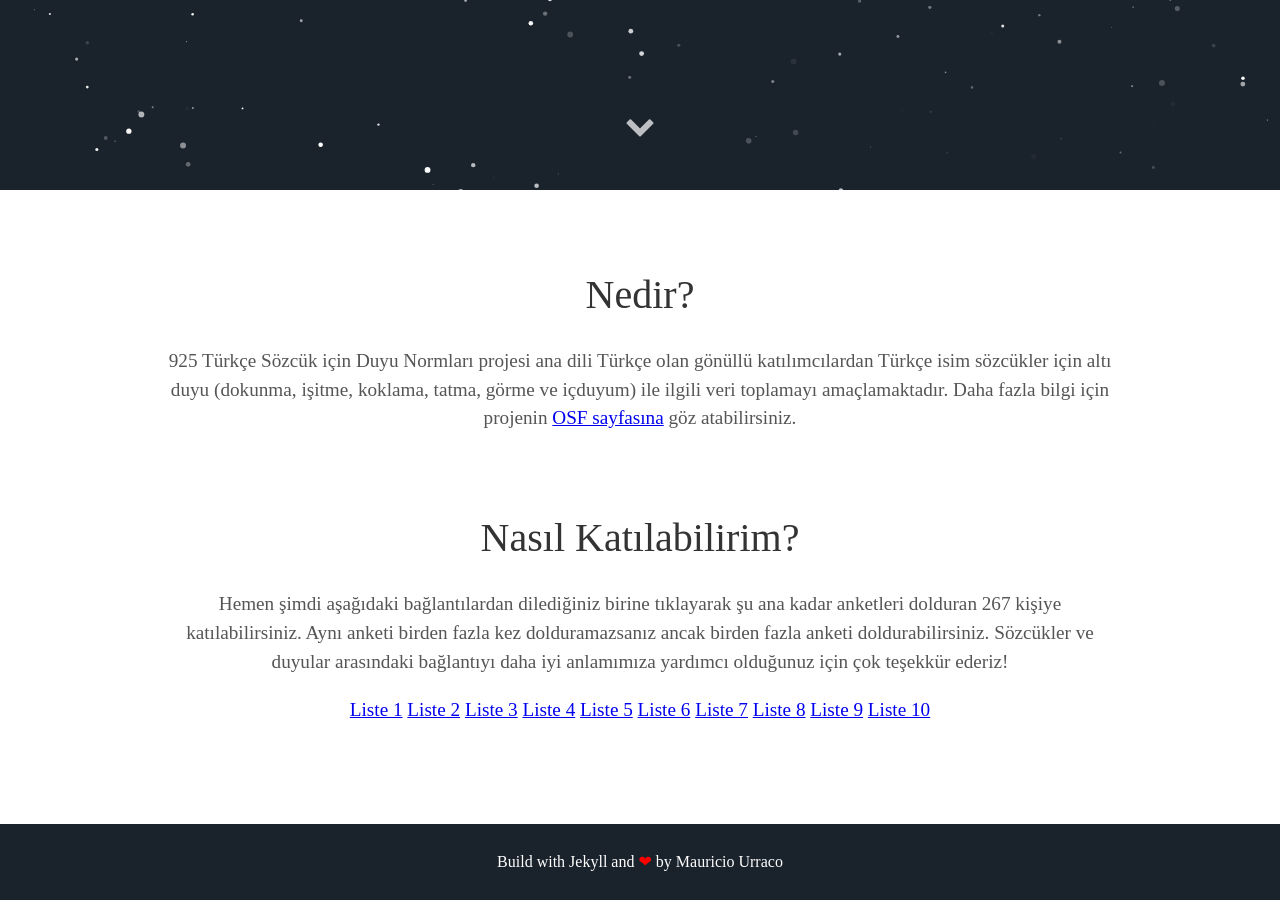
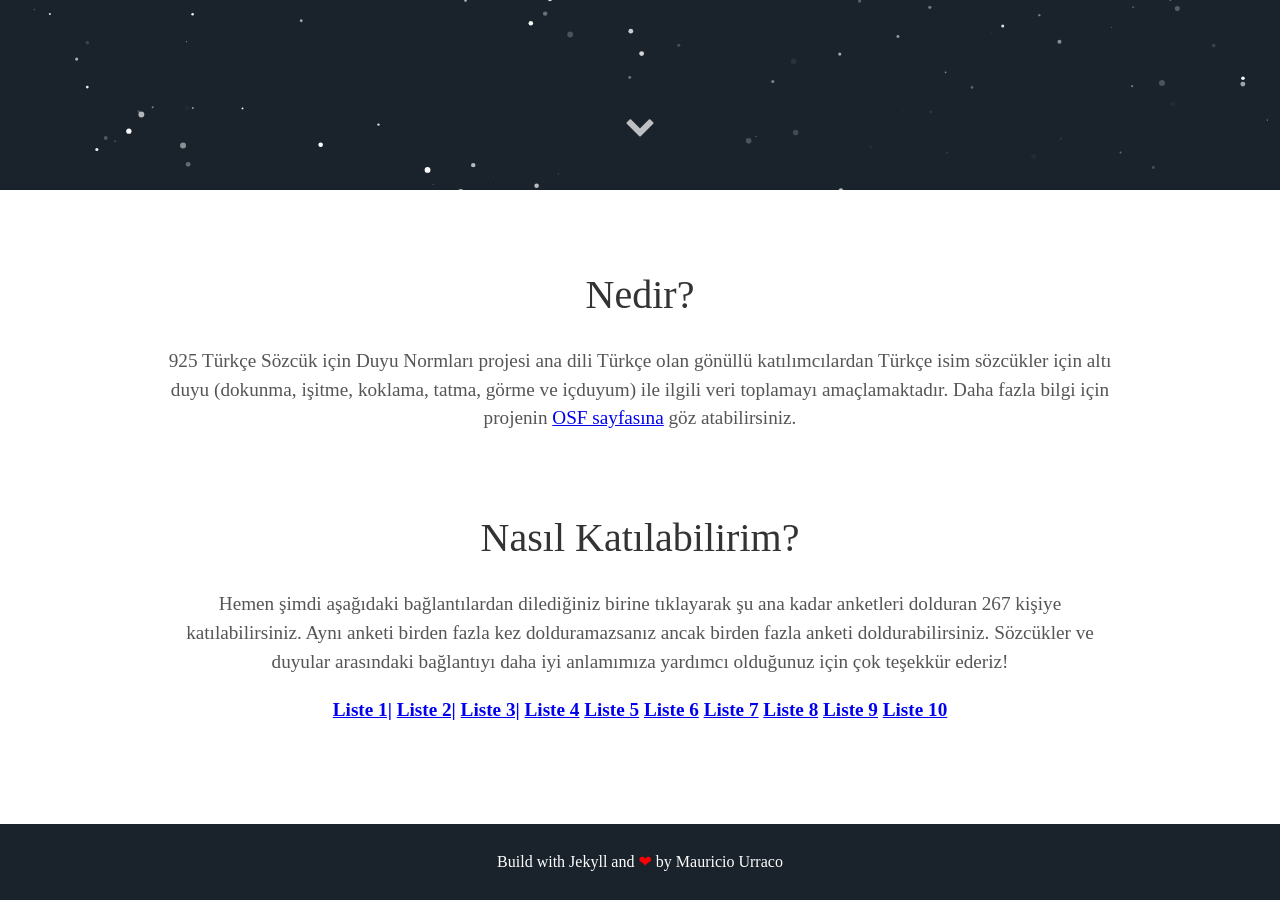
Before and after one commit to 925sozcuk/925sozcuk.github.io, a Jekyll site: the page built from index.html, in a window 1280 px wide and 900 px high, scrolled down 710 px. Built offline with Jekyll 4.4.1, drawn with Linux system fonts in a browser that asks for light colours; some web fonts are replaced.

Commit message:
Update about.html

```diff
--- a/_includes/about.html
+++ b/_includes/about.html
@@ -8,10 +8,10 @@
   <p>Hemen şimdi aşağıdaki bağlantılardan dilediğiniz birine tıklayarak şu ana kadar anketleri dolduran
     267 kişiye katılabilirsiniz. Aynı anketi birden fazla kez dolduramazsanız ancak birden fazla anketi doldurabilirsiniz.
     Sözcükler ve duyular arasındaki bağlantıyı daha iyi anlamımıza yardımcı olduğunuz için çok teşekkür ederiz!</p>
-
-    <a href="https://forms.gle/CcuySUyic7KrSdsP7">Liste 1</a>
-    <a href="https://forms.gle/Xpw2RH3CSQQT2dhJ8">Liste 2</a>
-    <a href="https://forms.gle/XDxXPqteTKvprMpj6">Liste 3</a>
+    <b>
+      <a href="https://forms.gle/CcuySUyic7KrSdsP7">Liste 1|</a>
+      <a href="https://forms.gle/Xpw2RH3CSQQT2dhJ8">Liste 2|</a>
+      <a href="https://forms.gle/XDxXPqteTKvprMpj6">Liste 3|</a>
       <a href="https://forms.gle/FwZTpyy2v1rKkZih7">Liste 4</a>
       <a href="https://forms.gle/Aj8X9Y3sYMKVgc4u5">Liste 5</a>
       <a href="https://forms.gle/qg9a1V2BmXxLDtod6">Liste 6</a>
@@ -19,5 +19,5 @@
       <a href="https://forms.gle/cFHsJCzy14Jx59h9A">Liste 8</a>
       <a href="https://forms.gle/o52CG2iT8cTMF7hdA">Liste 9</a>
       <a href="https://forms.gle/FAh1ucTYu49YYeu59">Liste 10</a>
-
+    </b>
   </div>
```
Lines whose indentation alone changed are shown as unchanged.
